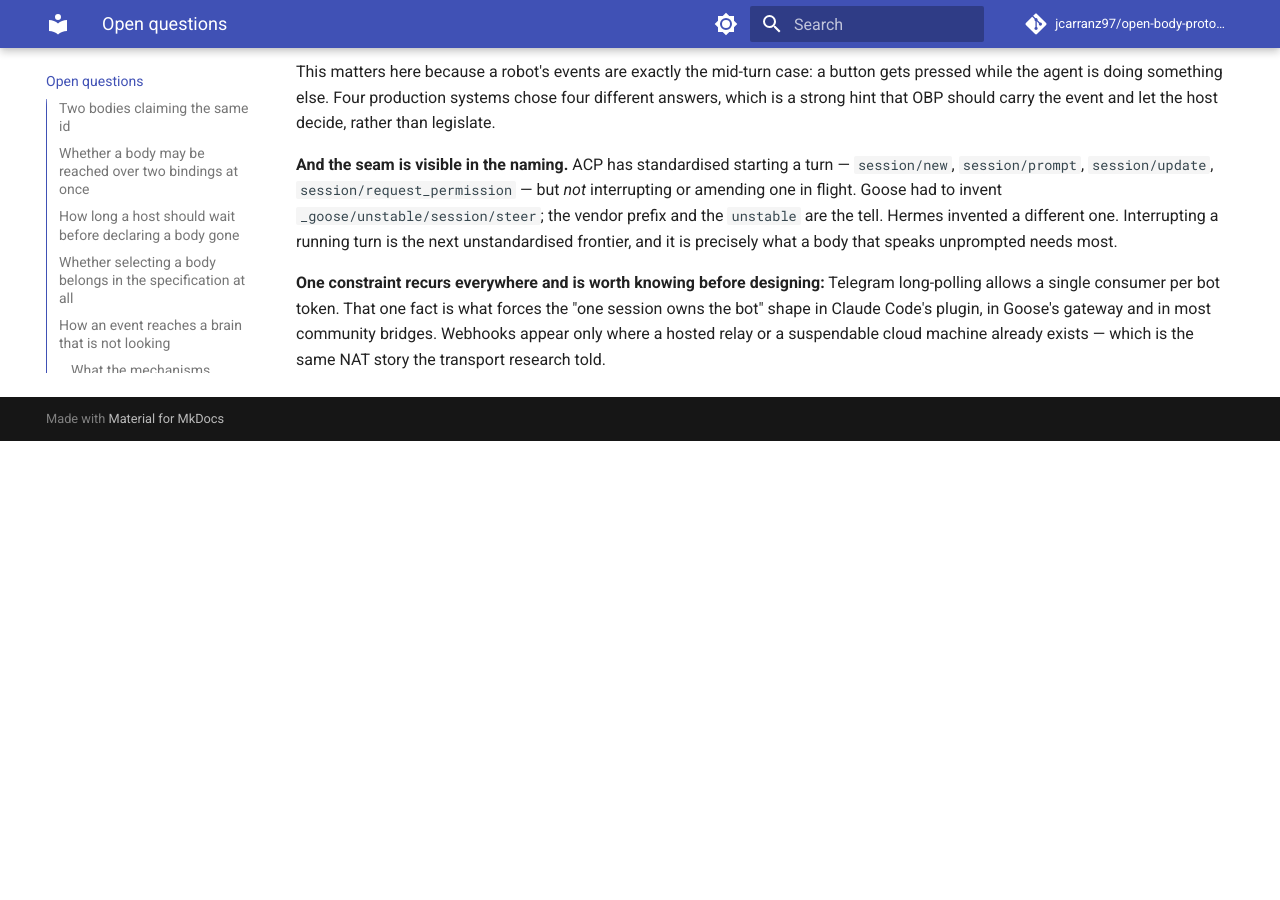
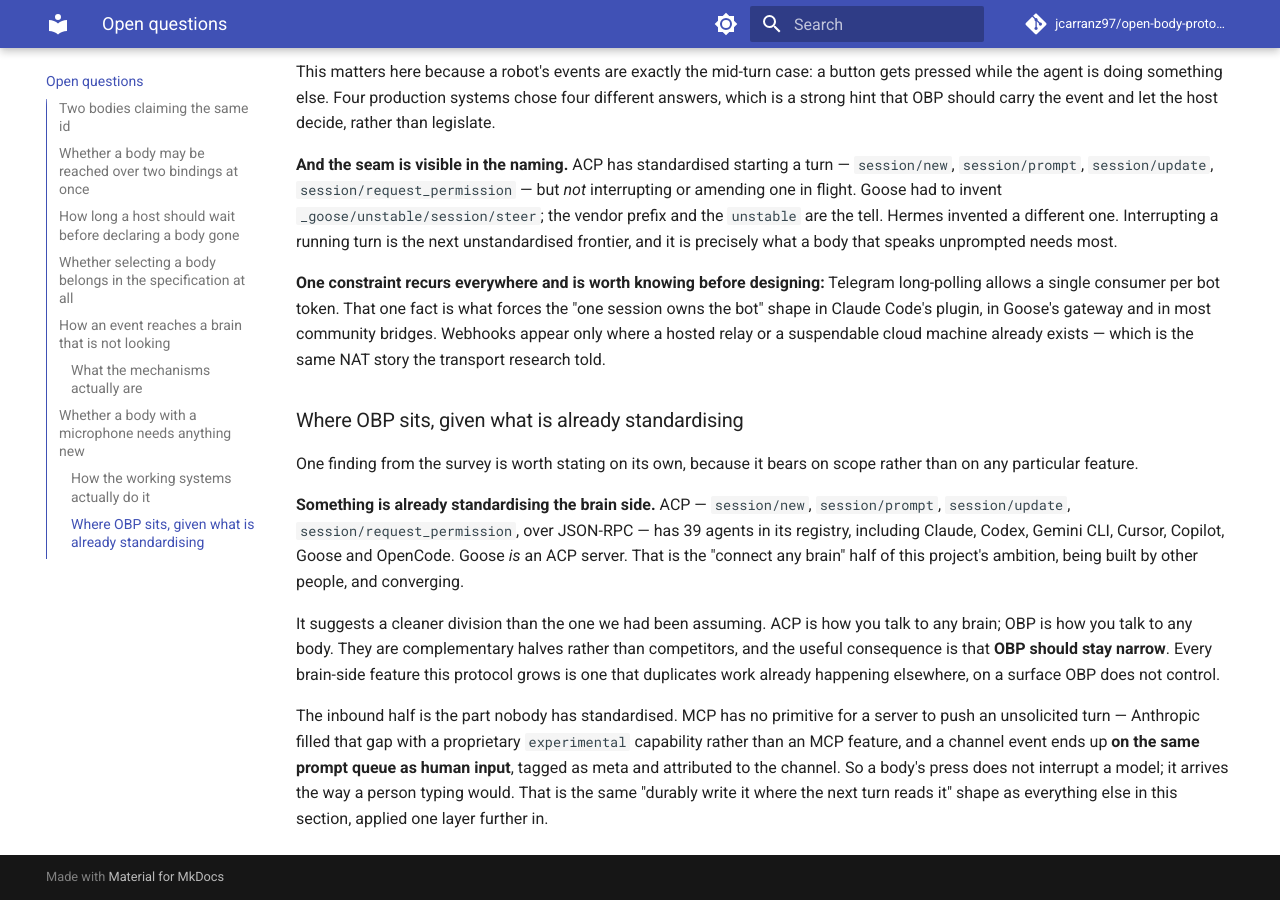
Before and after one commit to jcarranz97/open-body-protocol, an MkDocs documentation site: the page built from docs/open-questions.md, in a window 1280 px wide and 900 px high, scrolled down 5516 px. Built offline with MkDocs 1.6.1 and Material for MkDocs 9.7.7, drawn with Linux system fonts in a browser that asks for light colours; comment, search, counter and statistics services are not loaded; before the commit the page ends 5957 px from its top, so only the background shows below that.

Commit message:
Note where OBP sits: ACP is standardising the other half
ACP has 39 agents in its registry -- Claude, Codex, Gemini CLI, Cursor,
Copilot, Goose, OpenCode -- standardising session/new, session/prompt,
session/update and session/request_permission over JSON-RPC. That is
the "connect any brain" half of this project's ambition, being built by
other people and converging.

The useful consequence is a cleaner division and a narrower scope: ACP
is how you talk to any brain, OBP is how you talk to any body. Every
brain-side feature this protocol grows duplicates work happening
elsewhere on a surface it does not control.

Also records the Channels mechanism detail: a channel event lands on
the same prompt queue as human input, tagged meta and attributed to the
channel, so a body's press arrives the way a person typing would rather
than interrupting the model.

```diff
--- a/docs/open-questions.md
+++ b/docs/open-questions.md
@@ -323,3 +323,30 @@ what forces the "one session owns the bot" shape in Claude Code's plugin, in
 Goose's gateway and in most community bridges. Webhooks appear only where a
 hosted relay or a suspendable cloud machine already exists — which is the same
 NAT story the transport research told.
+
+### Where OBP sits, given what is already standardising
+
+One finding from the survey is worth stating on its own, because it bears on
+scope rather than on any particular feature.
+
+**Something is already standardising the brain side.** ACP — `session/new`,
+`session/prompt`, `session/update`, `session/request_permission`, over JSON-RPC
+— has 39 agents in its registry, including Claude, Codex, Gemini CLI, Cursor,
+Copilot, Goose and OpenCode. Goose *is* an ACP server. That is the "connect any
+brain" half of this project's ambition, being built by other people, and
+converging.
+
+It suggests a cleaner division than the one we had been assuming. ACP is how
+you talk to any brain; OBP is how you talk to any body. They are complementary
+halves rather than competitors, and the useful consequence is that **OBP should
+stay narrow**. Every brain-side feature this protocol grows is one that
+duplicates work already happening elsewhere, on a surface OBP does not control.
+
+The inbound half is the part nobody has standardised. MCP has no primitive for
+a server to push an unsolicited turn — Anthropic filled that gap with a
+proprietary `experimental` capability rather than an MCP feature, and a channel
+event ends up **on the same prompt queue as human input**, tagged as meta and
+attributed to the channel. So a body's press does not interrupt a model; it
+arrives the way a person typing would. That is the same "durably write it where
+the next turn reads it" shape as everything else in this section, applied one
+layer further in.
```
